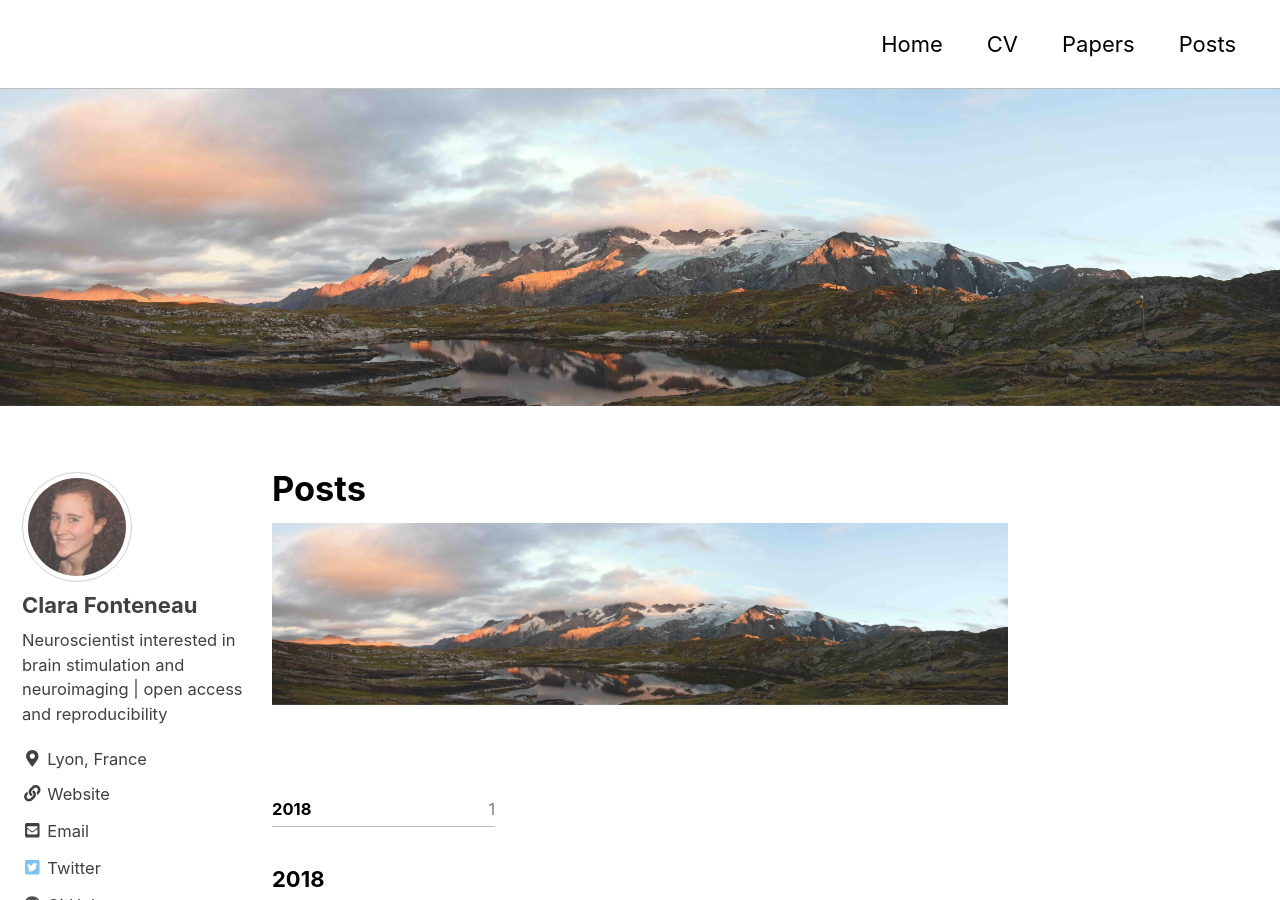
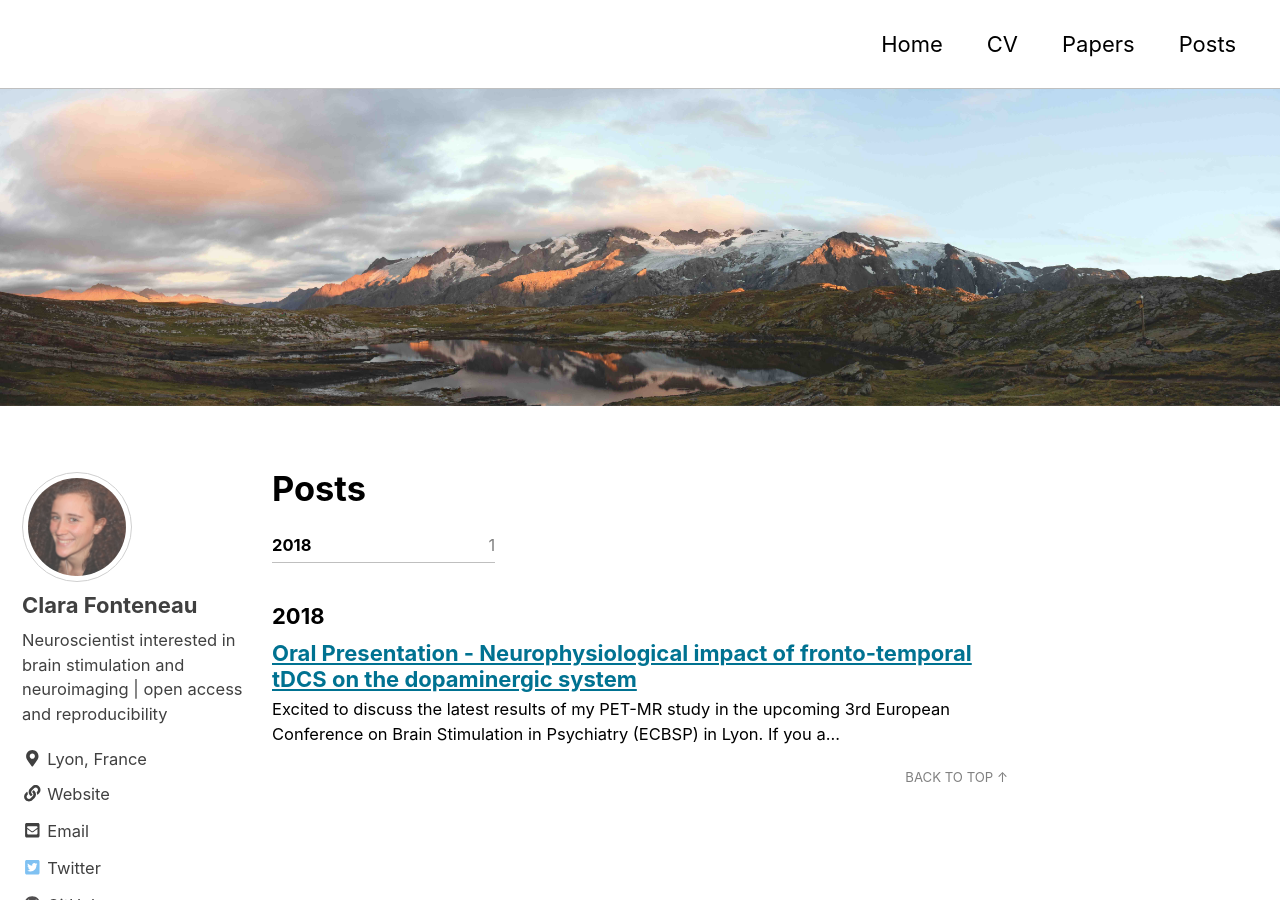
Before and after one commit to clarafonteneau/clarafonteneau.github.io, a Jekyll site: the page built from _pages/posts.md, in a window 1280 px wide and 900 px high. Built offline with Jekyll 4.4.1, drawn with Linux system fonts in a browser that asks for light colours; nearby versions of some CDN libraries; some web fonts are replaced.

Commit message:
post page update

```diff
--- a/_layouts/posts.html
+++ b/_layouts/posts.html
@@ -1,12 +1,6 @@
 ---
 layout: archive
 ---
-<div class="page__hero" style=" ">
-  {% include page__hero.html %}
-</div>
-
-{{ content }}
-
 <ul class="taxonomy__index">
   {% assign postsInYear = site.posts | group_by_exp: 'post', 'post.date | date: "%Y"' %}
   {% for year in postsInYear %}
```
